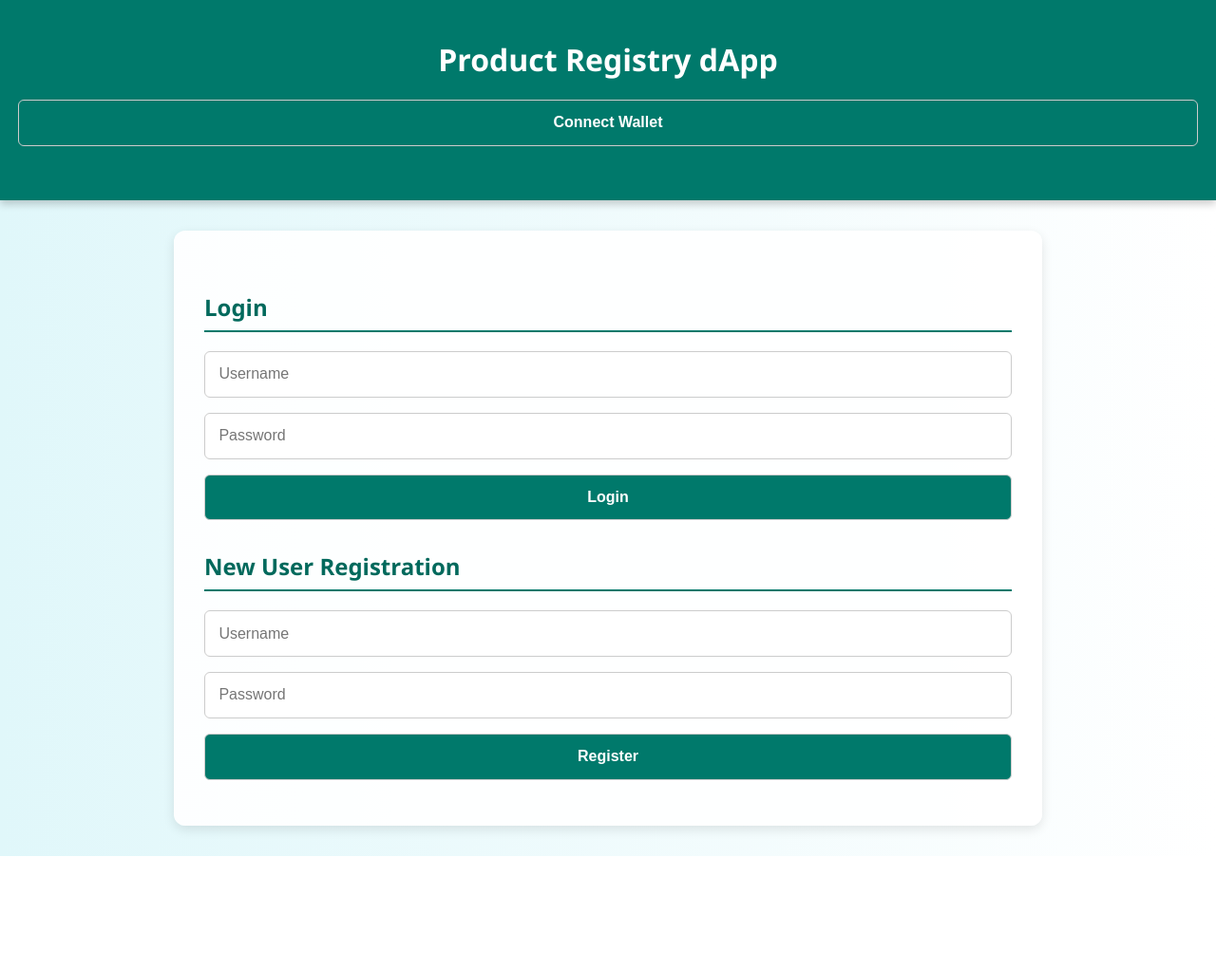
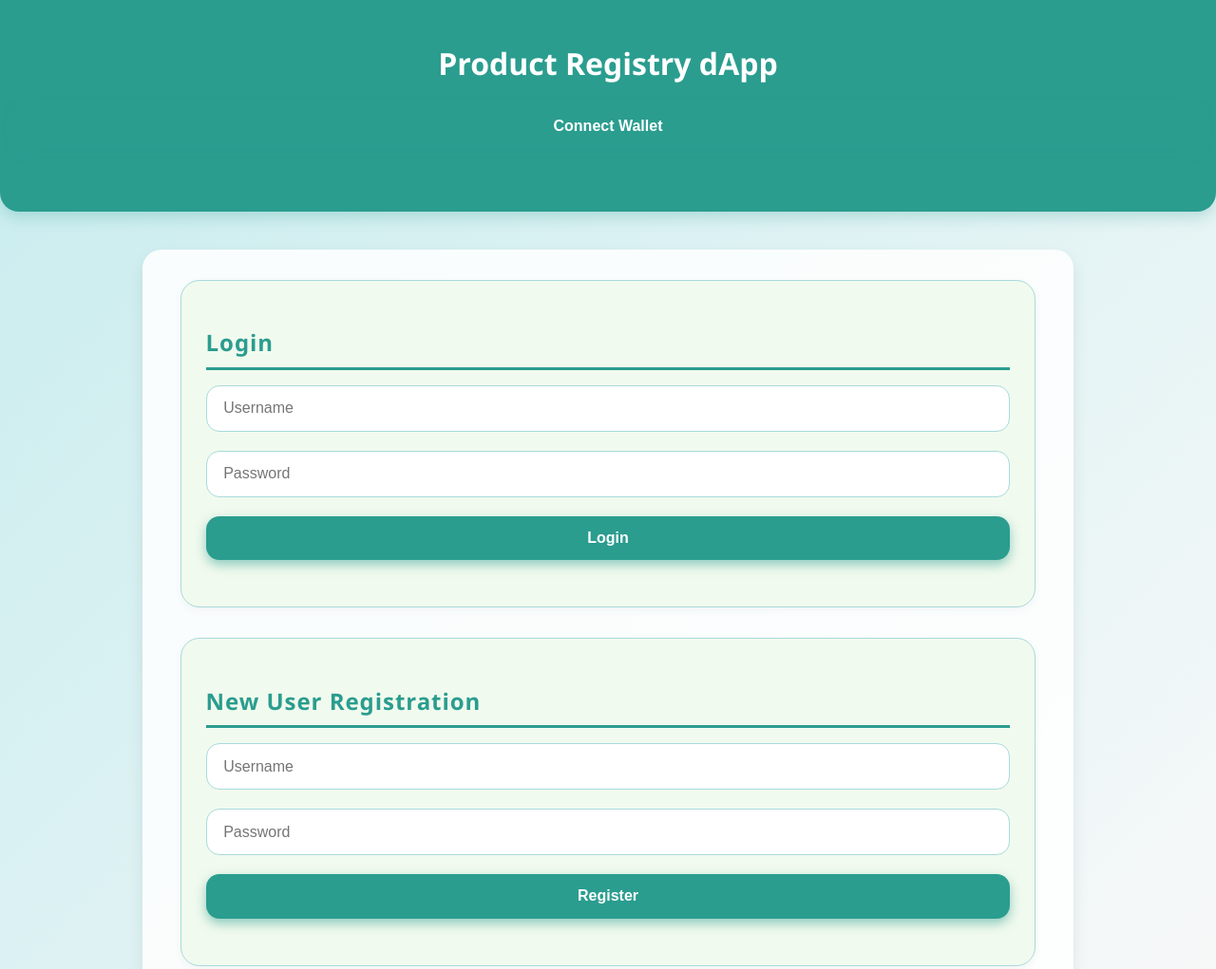
Before and after one commit to trive7671/ProductRegistryDApp, a plain HTML site: page index.html in a window 1280 px wide. Shown: the top 1021 px of the page at 95% size. Before the commit the page ends 902 px from the top, so only its background shows below. Drawn offline with Linux system fonts and the light colour scheme.

Commit message:
index.html

```diff
--- a/index.html
+++ b/index.html
@@ -1,59 +1,118 @@
 <!DOCTYPE html>
 <html lang="en">
 <head>
-<meta charset="UTF-8"/>
-<meta name="viewport" content="width=device-width, initial-scale=1.0"/>
+<meta charset="UTF-8" />
+<meta name="viewport" content="width=device-width, initial-scale=1" />
 <title>Product Registry dApp</title>
 <style>
   body {
     font-family: 'Segoe UI', Tahoma, Geneva, Verdana, sans-serif;
-    background: linear-gradient(to right, #e0f7fa, #ffffff);
+    background: linear-gradient(135deg, #c7ecee, #f9f9f9);
     margin: 0;
-    color: #004d40;
+    color: #264653;
   }
+
   header {
-    background-color: #00796b;
-    padding: 1.2rem;
+    background-color: #2a9d8f;
+    padding: 1.5rem 1rem;
     text-align: center;
     color: white;
-    box-shadow: 0 4px 8px rgba(0,0,0,0.2);
+    box-shadow: 0 6px 15px rgba(42, 157, 143, 0.25);
+    border-bottom-left-radius: 20px;
+    border-bottom-right-radius: 20px;
   }
+
+  .connect-wallet span {
+    margin-left: 1rem;
+    font-weight: 600;
+    font-size: 1rem;
+  }
+
   .container {
-    padding: 2rem;
-    max-width: 850px;
-    margin: 2rem auto;
-    background-color: #ffffffee;
-    border-radius: 12px;
-    box-shadow: 0 4px 12px rgba(0,0,0,0.1);
+    max-width: 900px;
+    margin: 2.5rem auto;
+    background-color: #ffffffdd;
+    border-radius: 20px;
+    box-shadow: 0 8px 16px rgba(38, 70, 83, 0.1);
+    padding: 2rem 2.5rem;
   }
+
   h2 {
-    color: #00695c;
-    border-bottom: 2px solid #00796b;
-    padding-bottom: 0.5rem;
+    color: #2a9d8f;
+    border-bottom: 3px solid #2a9d8f;
+    padding-bottom: 0.6rem;
+    margin-bottom: 1rem;
+    font-weight: 700;
+    letter-spacing: 0.04em;
   }
-  input, button, textarea {
+
+  input,
+  button,
+  textarea {
     display: block;
     width: 100%;
-    margin-bottom: 1rem;
-    padding: 0.9rem;
+    margin-bottom: 1.25rem;
+    padding: 0.9rem 1.1rem;
     font-size: 1rem;
-    border-radius: 6px;
-    border: 1px solid #ccc;
+    border-radius: 14px;
+    border: 1.8px solid #a8dadc;
     box-sizing: border-box;
+    transition: border-color 0.3s ease, box-shadow 0.3s ease;
   }
+
+  input:focus,
+  textarea:focus {
+    outline: none;
+    border-color: #2a9d8f;
+    box-shadow: 0 0 8px rgba(42, 157, 143, 0.35);
+  }
+
+  textarea {
+    min-height: 80px;
+    resize: vertical;
+  }
+
   button {
-    background-color: #00796b;
+    background-color: #2a9d8f;
     color: white;
+    font-weight: 700;
     cursor: pointer;
-    font-weight: bold;
-    transition: 0.3s;
+    border: none;
+    box-shadow: 0 5px 12px rgba(42, 157, 143, 0.5);
+    transition: background-color 0.3s ease, box-shadow 0.3s ease, transform 0.2s ease;
   }
-  button:hover { background-color: #004d40; }
-  .section { margin-top: 2rem; }
-  .hidden { display: none; }
-  .connect-wallet span {
-    margin-left: 1rem;
-    font-weight: bold;
+
+  button:hover {
+    background-color: #21867a;
+    box-shadow: 0 7px 16px rgba(33, 134, 122, 0.75);
+    transform: translateY(-2px);
+  }
+
+  button:active {
+    transform: translateY(0);
+    box-shadow: 0 4px 8px rgba(33, 134, 122, 0.5);
+  }
+
+  .section {
+    background: #f1faee;
+    padding: 1.8rem 1.6rem;
+    margin-bottom: 2rem;
+    border-radius: 20px;
+    box-shadow: 0 3px 8px rgba(38, 70, 83, 0.05);
+    border: 1px solid #a8dadc;
+  }
+
+  #dashboard .section:not(:last-child) {
+    margin-bottom: 2rem;
+  }
+
+  .hidden {
+    display: none;
+  }
+
+  /* Align logout button right */
+  #dashboard > .section:first-child {
+    text-align: right;
   }
 </style>
 </head>
@@ -65,59 +124,67 @@
     <span id="walletAddress"></span>
   </div>
 </header>
+
 <div class="container" id="loginContainer">
   <div class="section">
     <h2>Login</h2>
-    <input id="loginUsername" placeholder="Username"/>
-    <input type="password" id="loginPassword" placeholder="Password"/>
+    <input id="loginUsername" placeholder="Username" />
+    <input type="password" id="loginPassword" placeholder="Password" />
     <button onclick="loginUser()">Login</button>
   </div>
   <div class="section">
     <h2>New User Registration</h2>
-    <input id="regUsername" placeholder="Username"/>
-    <input type="password" id="regPassword" placeholder="Password"/>
+    <input id="regUsername" placeholder="Username" />
+    <input type="password" id="regPassword" placeholder="Password" />
     <button onclick="registerNewUser()">Register</button>
   </div>
 </div>
+
 <div class="container hidden" id="dashboard">
-  <div class="section" style="text-align:right;">
+  <div class="section">
     <button onclick="logoutUser()">Logout</button>
   </div>
+
   <div class="section">
     <h2>Register Product</h2>
-    <input id="productId" placeholder="Product ID"/>
-    <input id="productName" placeholder="Product Name"/>
-    <input id="manufacturer" placeholder="Manufacturer"/>
+    <input id="productId" placeholder="Product ID" />
+    <input id="productName" placeholder="Product Name" />
+    <input id="manufacturer" placeholder="Manufacturer" />
     <button onclick="registerProduct()">Register Product</button>
   </div>
+
   <div class="section">
     <h2>Verify Product</h2>
-    <input id="verifyId" placeholder="Enter Product ID"/>
+    <input id="verifyId" placeholder="Enter Product ID" />
     <button onclick="verifyProduct()">Verify Product</button>
     <p id="verifyResult"></p>
   </div>
+
   <div class="section">
     <h2>Delivery Confirmation with OTP</h2>
-    <input id="deliveryId" placeholder="Product ID"/>
-    <input id="buyerName" placeholder="Buyer Name"/>
-    <input id="buyerMobile" placeholder="Buyer Mobile Number"/>
+    <input id="deliveryId" placeholder="Product ID" />
+    <input id="buyerName" placeholder="Buyer Name" />
+    <input id="buyerMobile" placeholder="Buyer Mobile Number" />
     <button onclick="sendOTP()">Send OTP</button>
-    <input id="otpCode" placeholder="Enter OTP"/>
+    <input id="otpCode" placeholder="Enter OTP" />
     <button onclick="confirmDelivery()">Confirm Delivery</button>
   </div>
+
   <div class="section">
     <h2>Fraud Report</h2>
-    <input id="fraudProductId" placeholder="Product ID"/>
+    <input id="fraudProductId" placeholder="Product ID" />
     <textarea id="fraudDescription" placeholder="Describe the issue..."></textarea>
     <button onclick="submitFraudReport()">Submit Report</button>
   </div>
+
   <div class="section">
     <h2>Check Fraud Reports</h2>
-    <input id="searchProductId" placeholder="Product ID to Search Reports"/>
+    <input id="searchProductId" placeholder="Product ID to Search Reports" />
     <button onclick="searchFraudReports()">Search Reports</button>
     <ul id="fraudReportsList"></ul>
   </div>
 </div>
+
 <script src="https://cdn.jsdelivr.net/npm/web3@1.8.2/dist/web3.min.js"></script>
 <script>
 let contract, userAccount, currentOTP;
```
